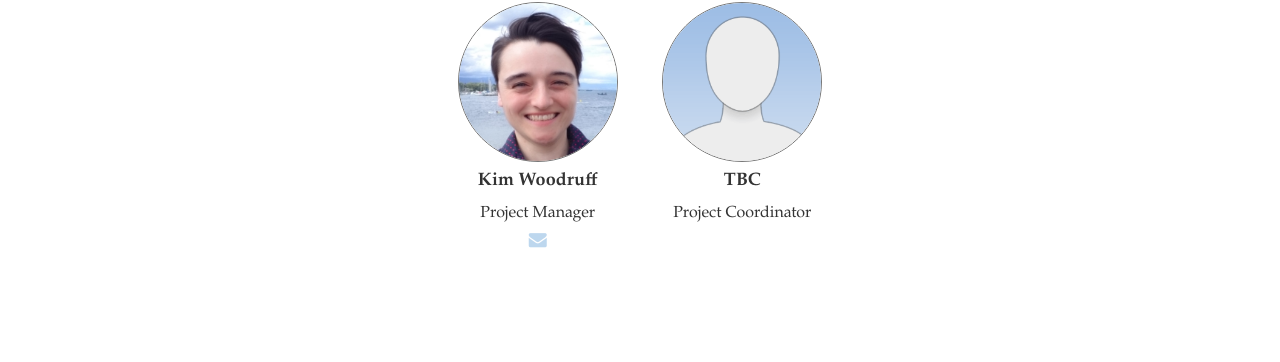
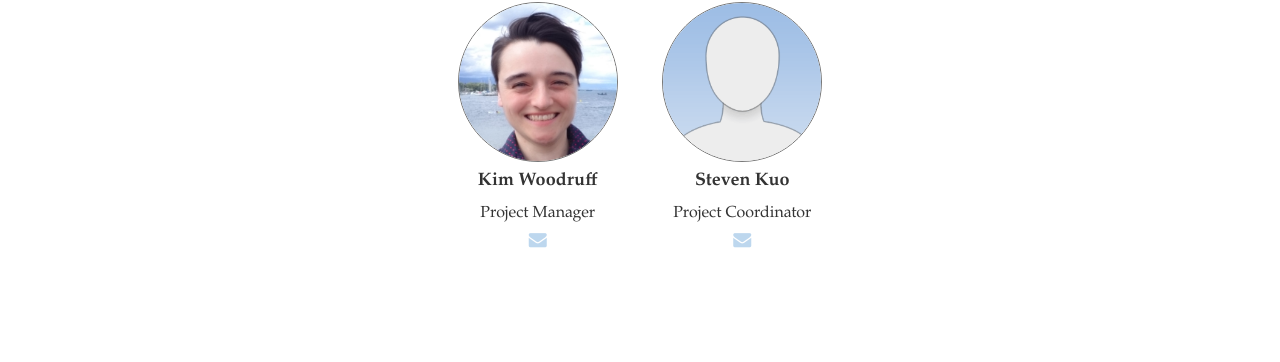
Before and after one commit to vimchub/vaccineimpact, a Jekyll site: the page built from secretariat.md, in a window 1280 px wide and 900 px high, scrolled down 1284 px. Shown: the part 88-450 px from the top of the window. Built offline with Jekyll 4.4.1, drawn with Linux system fonts in a browser that asks for light colours; nearby versions of some CDN libraries.

Commit message:
update Coordinator details

```diff
--- a/_data/admin-team.yml
+++ b/_data/admin-team.yml
@@ -4,8 +4,8 @@
   email: k.woodruff@imperial.ac.uk
   img: /img/people/Kim_Woodruff.png
 
-- name: TBC
+- name: Steven Kuo
   url:
   title: Project Coordinator
-  email:
+  email: s.kuo@imperial.ac.uk
   img: /img/people/placeholder.png
```
